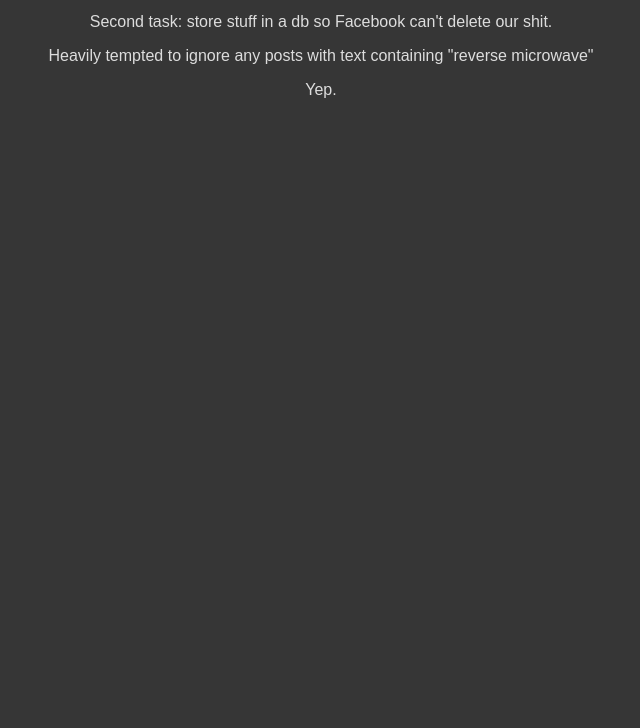
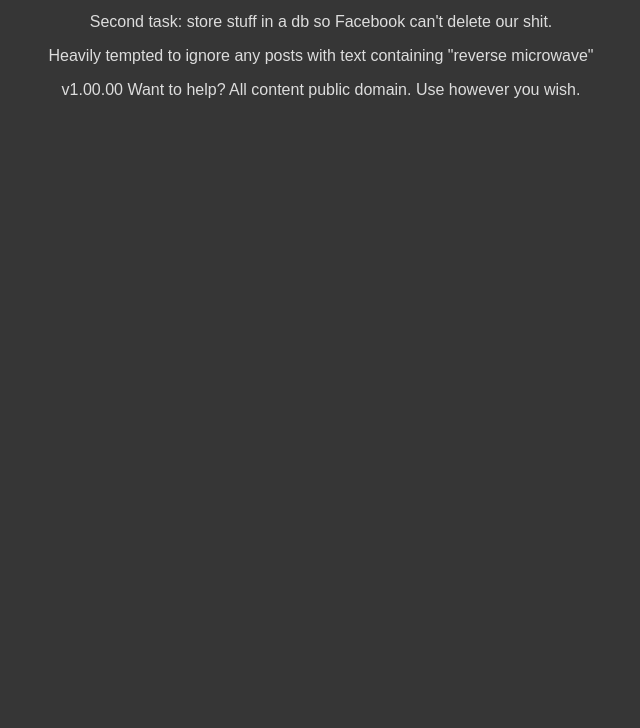
Before and after one commit to patpluspun/idearchive, a plain HTML site: page index.html in a window 1280 px wide. Shown: the part 72-800 px from the top of the page, without its empty margins (319-959 px from the left). Drawn offline with Linux system fonts and the light colour scheme; a script that the page names is missing.

Commit message:
Adding footer shit

```diff
--- a/index.html
+++ b/index.html
@@ -15,12 +15,15 @@
       <div id="fb-root"></div>
     </section><!-- /.main -->
     <footer>
-      <p>Yep.</p>
       <div class="fb-like"
         data-send="true"
         data-width="450"
         data-show-faces="true">
       </div>
+      <p>v1.00.00
+        <a href="https://github.com/patpluspun/idearchive">Want to help?</a>
+        All content public domain. Use however you wish.
+      </p>
     </footer>
     <javascripz>
       <script src="js/settings.js"></script>
```
